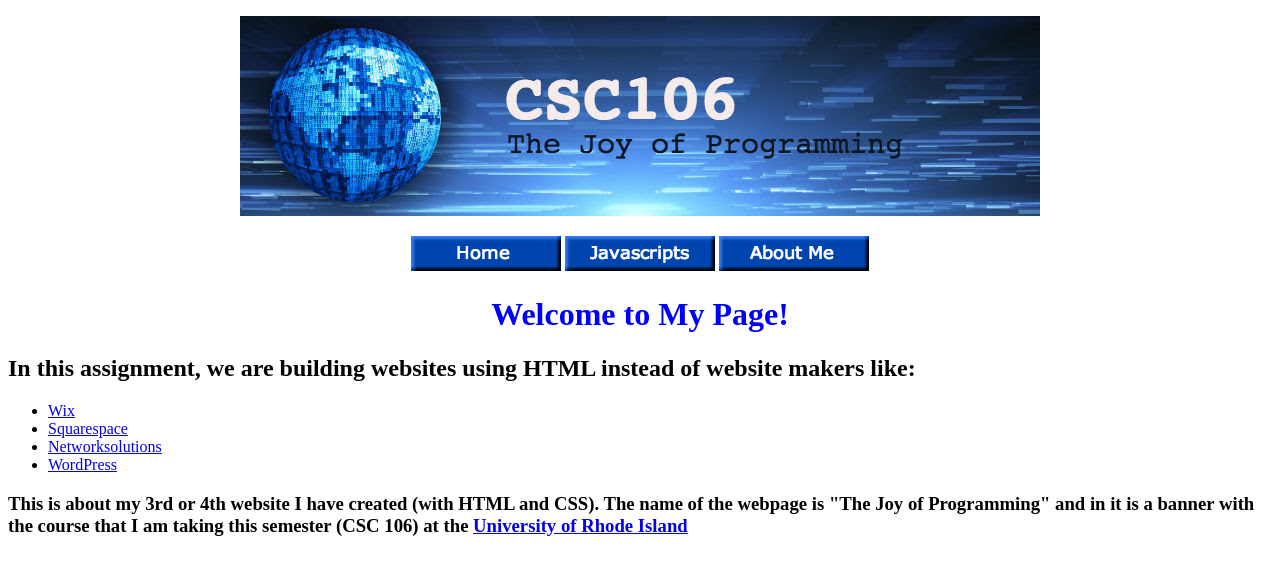
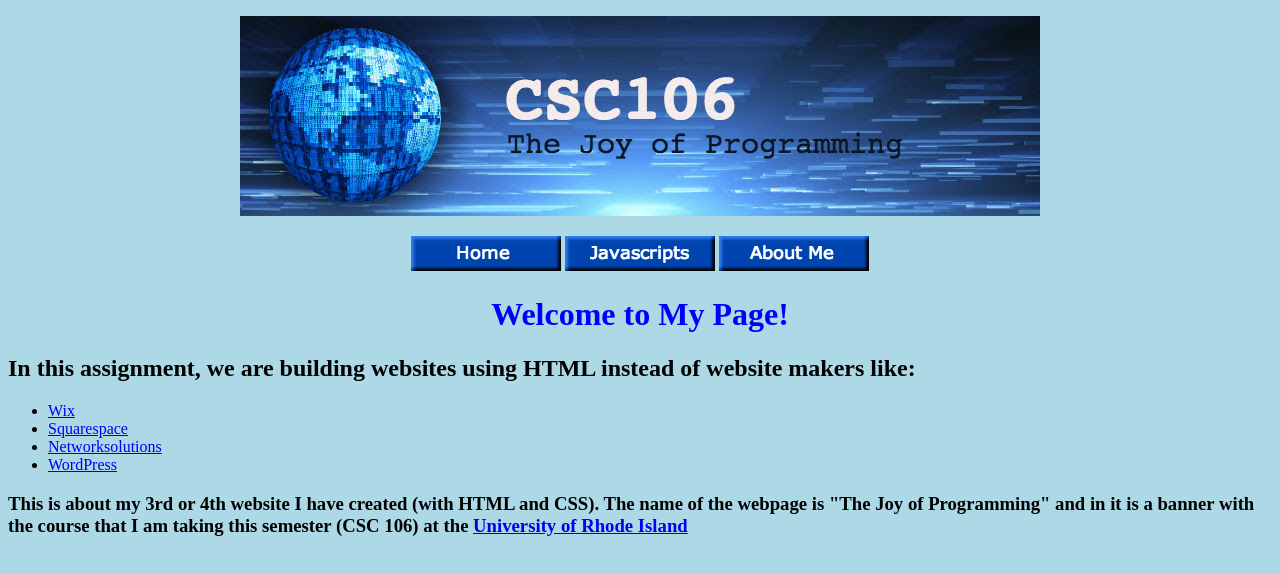
Before and after one commit to a-del127/a-del127.github.io, a plain HTML site: page test.html in a window 1280 px wide. Drawn offline with Linux system fonts and the light colour scheme.

Commit message:
Update test.html

```diff
--- a/test.html
+++ b/test.html
@@ -3,6 +3,7 @@
     <head>
         <meta charset="utf-8">
         <title>Aidan's Programming Portfolio</title>
+        <link rel="stylesheet" href="aidan.css">
     </head>
     <body>
         <p align="center">
```
